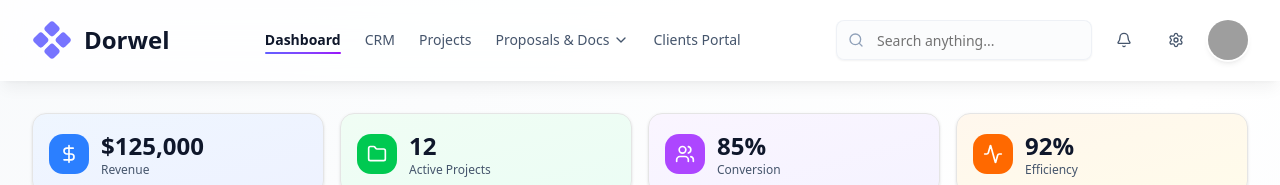
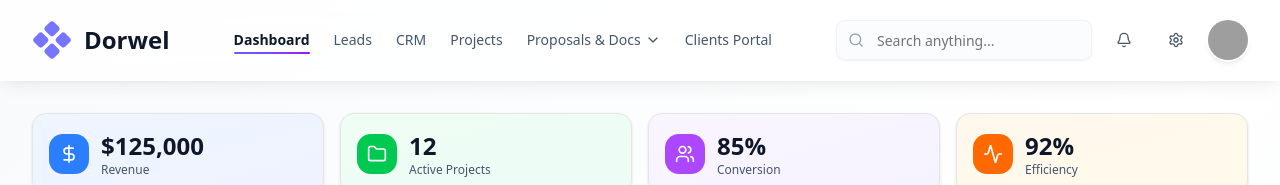
Before and after one commit to vermavaishnav70/dorwel, a Next.js app: page /dashboard in a window 1280 px wide. Shown: the top 185 px of the page. Built offline with nearby package versions, Linux system fonts and the light colour scheme; grey boxes are pictures that could not be loaded.

Commit message:
Update dashboard navigation to include leads
cgen-74a19c89000e4646b776ea4d3e1328a6

```diff
--- a/src/app/dashboard/page.tsx
+++ b/src/app/dashboard/page.tsx
@@ -12,6 +12,7 @@ import { NavigationItem } from "@/types/dashboard";
 
 const navigationItems: NavigationItem[] = [
   { id: "dashboard", label: "Dashboard", href: "/dashboard" },
+  { id: "leads", label: "Leads", href: "/leads" },
   { id: "crm", label: "CRM", href: "/crm" },
   { id: "projects", label: "Projects", href: "/projects" },
   {
```
